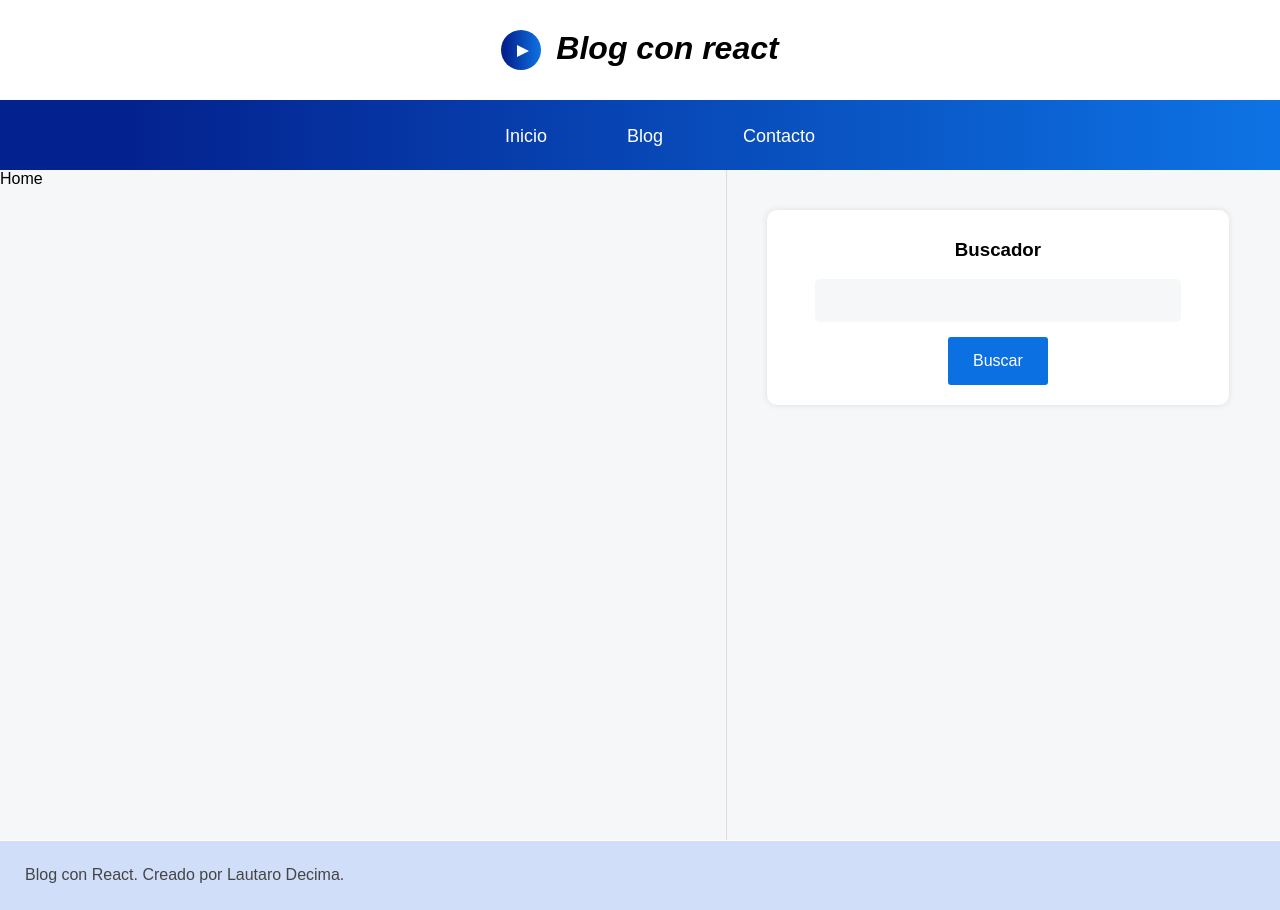
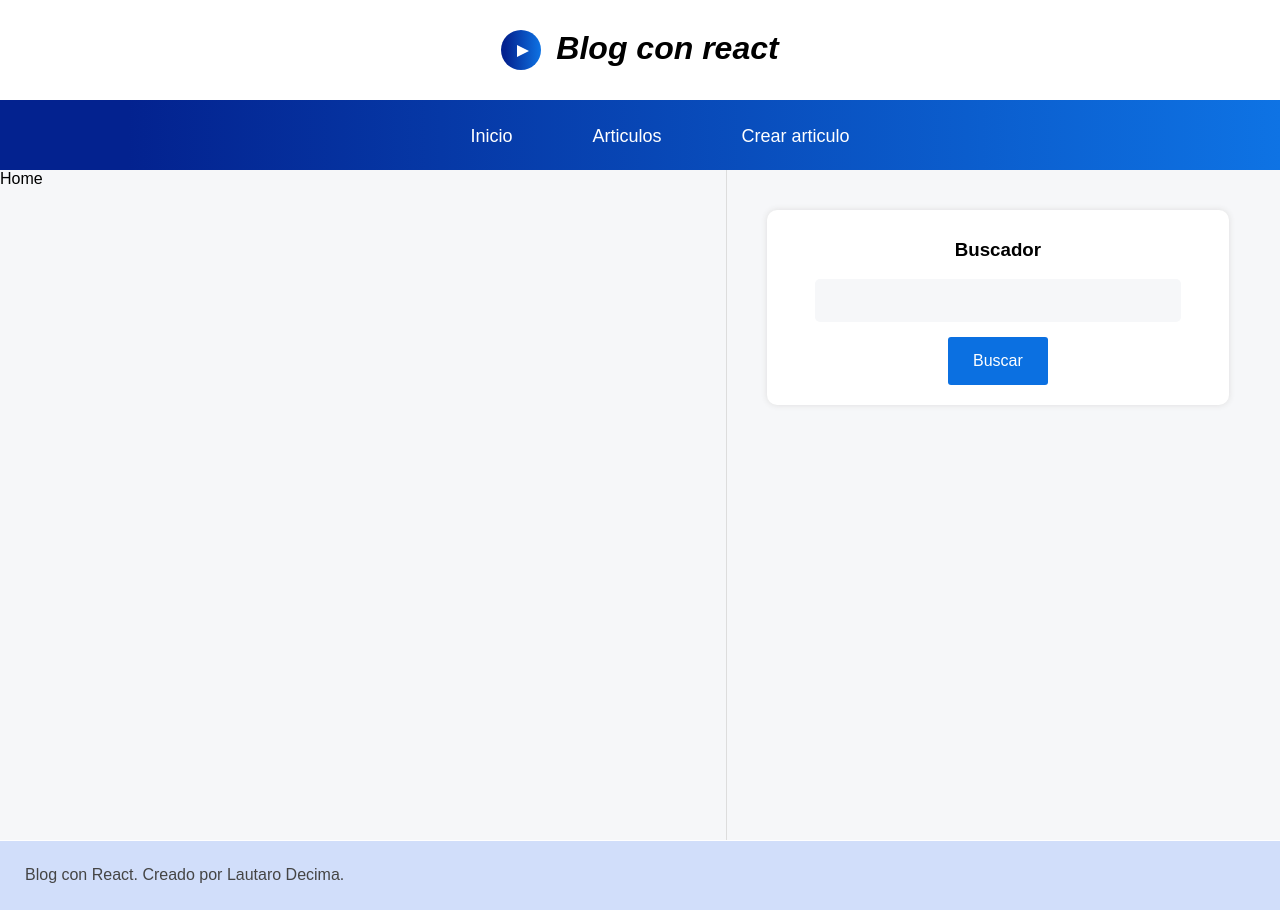
Before and after one commit to decimalautaro/front-end-blog-react, a React (Vite) app: page / in a window 1280 px wide. Built offline with nearby package versions, Linux system fonts and the light colour scheme.

Commit message:
fix: agregando navlink en nav

```diff
--- a/src/components/layout/Nav.jsx
+++ b/src/components/layout/Nav.jsx
@@ -1,7 +1,7 @@
 import * as React from 'react';
-import { Drawer, List, ListItem, ListItemIcon, ListItemText } from '@mui/material';
-import { Menu as MenuIcon } from '@mui/icons-material';
 import {useState} from 'react'
+import { NavLink } from 'react-router-dom';
+
 export const Nav = () => {
   const [open, setOpen] = useState(false);
 
@@ -19,9 +19,11 @@ export const Nav = () => {
   return (
     <nav className='nav'>
       <ul>
-        <li><a href='#'>Inicio</a></li>
-        <li><a href='#'>Blog</a></li>
-        <li><a href='#'>Contacto</a></li>
+        <li><NavLink to="/home">Inicio</NavLink></li>
+        <li><NavLink to="/articles">Articulos</NavLink></li>
+        <li><NavLink to="/create-article">Crear articulo</NavLink></li>
+
+
 
       </ul>
     </nav>
```
